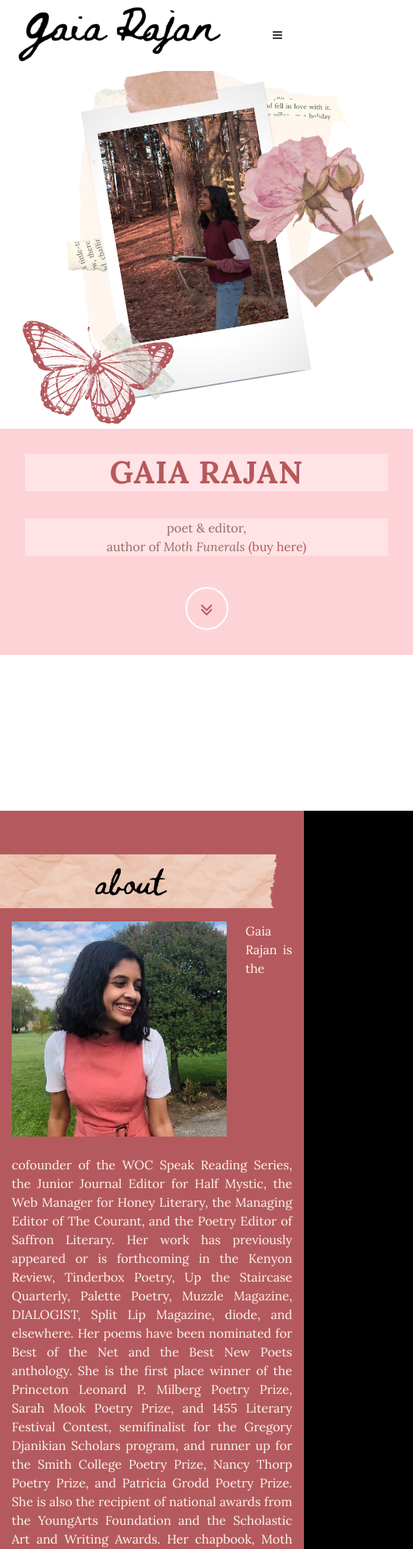
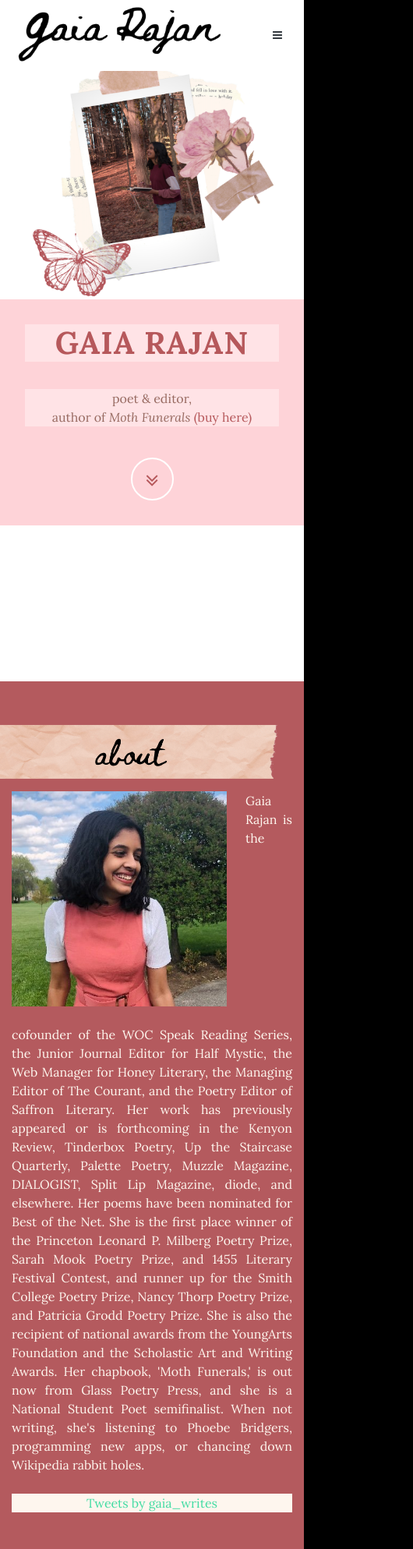
Before and after one commit to gaiarajan/gaiarajan.github.io, a plain HTML site: page index.html in a window 390 px wide. Shown: the top 1987 px of the page at 78% size, 530 px wide, since content can reach past the window. Drawn offline with nearby package versions, Linux system fonts and the light colour scheme.

Commit message:
Update index.html

```diff
--- a/index.html
+++ b/index.html
@@ -3,17 +3,16 @@
 
 <head>
     <meta charset="utf-8">
-    <meta name="viewport" content="width=device-width, initial-scale=1.0, shrink-to-fit=yes">
+    <meta name="viewport" content="width=device-width, initial-scale=1.0, shrink-to-fit=no">
     <title>Gaia Rajan</title>
     <link rel="stylesheet" href="assets/bootstrap/css/bootstrap.min.css">
     <link rel="stylesheet" href="https://fonts.googleapis.com/css?family=Lora:400,700,400italic,700italic">
     <link rel="stylesheet" href="https://fonts.googleapis.com/css?family=Cabin:700">
     <link rel="stylesheet" href="assets/fonts/font-awesome.min.css">
     <link rel="stylesheet" href="assets/css/additional.css">
-    <link rel="shortcut icon" type="image/png" href="assets/img/favicon.png"/>
 </head>
 
-<body id="page-top" class = "indexbody">
+<body id="page-top" class="indexbody">
     <nav class="navbar navbar-light navbar-expand-md fixed-top" id="mainNav" style="background: var(--white);">
         <div class="container"><a href="index.html"><img class="img-fluid" src="assets/img/Screen%20Shot%202021-03-15%20at%209.37.45%20PM.png" style="max-width: 270px;"></a><button data-toggle="collapse" class="navbar-toggler navbar-toggler-right" data-target="#navbarResponsive" type="button" aria-controls="navbarResponsive" aria-expanded="false" aria-label="Toggle navigation" value="Menu" style="color: var(--gray-dark);"><i class="fa fa-bars" style="color: var(--gray-dark);"></i></button>
             <div class="collapse navbar-collapse" id="navbarResponsive">
@@ -27,11 +26,11 @@
             </div>
         </div>
     </nav>
-    <header id ="indexxx" class="masthead" style="background: var(--white);padding-top: 10%;">
+    <header class="masthead" style="background: var(--white);padding-top: 10%;">
         <div class="intro-body">
             <div class="container">
                 <div class="row" style="background: rgb(254,211,216);">
-                    <div class="col-md-6 col-xl-7" style="background: #ffffff;"><img src="assets/img/Screen%20Shot%202021-03-15%20at%2011.29.49%20PM.png" style="max-width: 500px;padding-top: 0px;"></div>
+                    <div class="col-md-6 col-xl-7" style="background: #ffffff;"><img class="main-image" src="assets/img/Screen%20Shot%202021-03-15%20at%2011.29.49%20PM.png" style="max-width: 500px;padding-top: 0px;"></div>
                     <div class="col-md-6 col-xl-5 align-self-center" style="padding: 2rem;">
                         <h1 class="text-center" id="introo" style="color: rgb(182,88,91);font-family: Lora, serif;justify-content: center;align-items: center;display: flex;background: #ffe3e6;">Gaia rajan</h1>
                         <p id="introo" style="color: rgb(151,106,97);">poet &amp; editor, <br>author of <em>Moth Funerals</em><a href="http://www.glass-poetry.com/chapbooks/moth-funerals.html"><em> </em>(buy here)</a></p><a class="btn btn-link btn-circle" role="button" href="#about"><i class="fa fa-angle-double-down animated"></i></a>
@@ -43,10 +42,10 @@
     <section class="text-center content-section" id="about" style="background: #b45a5e;padding-bottom: 50px;padding-top: 50px;"><img src="assets/img/Screen_Shot_2021-03-16_at_3.42.53_PM-removebg-preview.png" style="max-width: 400px;margin-left: -15%;padding-bottom: 2%;">
         <div class="container">
             <div class="row">
-                <div class="col-md-6 col-lg-8"><img class="float-left" src="assets/img/headshot_web.jpg" style="max-width: 300px;padding: 1.5rem;padding-top: 0px;padding-left: 0px;">
-                    <p class="text-justify" style="background: transparent;color: rgb(254,246,238);">Gaia Rajan is the cofounder of the WOC Speak Reading Series, the Junior Journal Editor for Half Mystic, the Web Manager for Honey Literary, the Managing Editor of The Courant, and the Poetry Editor of Saffron Literary. Her work has previously appeared or is forthcoming in the Kenyon Review, Tinderbox Poetry, Up the Staircase Quarterly, Palette Poetry, Muzzle Magazine, DIALOGIST, Split Lip Magazine, diode, and elsewhere. Her poems have been nominated for Best of the Net and the Best New Poets anthology. She is the first place winner of the Princeton Leonard P. Milberg Poetry Prize, Sarah Mook Poetry Prize, and 1455 Literary Festival Contest, semifinalist for the Gregory Djanikian Scholars program, and runner up for the Smith College Poetry Prize, Nancy Thorp Poetry Prize, and Patricia Grodd Poetry Prize. She is also the recipient of national awards from the YoungArts Foundation and the Scholastic Art and Writing Awards. Her chapbook, Moth Funerals, is out now from Glass Poetry Press, and she is a two-time National Student Poet semifinalist. When not writing, she's listening to Phoebe Bridgers, programming new apps, or chancing down Wikipedia rabbit holes.&nbsp;<br></p>
+                <div class="col-lg-8"><img class="float-left" src="assets/img/headshot_web.jpg" style="max-width: 300px;padding: 1.5rem;padding-top: 0px;padding-left: 0px;">
+                    <p class="text-justify" style="background: transparent;color: rgb(254,246,238);">Gaia Rajan is the cofounder of the WOC Speak Reading Series, the Junior Journal Editor for Half Mystic, the Web Manager for Honey Literary, the Managing Editor of The Courant, and the Poetry Editor of Saffron Literary. Her work has previously appeared or is forthcoming in the Kenyon Review, Tinderbox Poetry, Up the Staircase Quarterly, Palette Poetry, Muzzle Magazine, DIALOGIST, Split Lip Magazine, diode, and elsewhere. Her poems have been nominated for Best of the Net. She is the first place winner of the Princeton Leonard P. Milberg Poetry Prize, Sarah Mook Poetry Prize, and 1455 Literary Festival Contest, and runner up for the Smith College Poetry Prize, Nancy Thorp Poetry Prize, and Patricia Grodd Poetry Prize. She is also the recipient of national awards from the YoungArts Foundation and the Scholastic Art and Writing Awards. Her chapbook, 'Moth Funerals,' is out now from Glass Poetry Press, and she is a National Student Poet semifinalist. When not writing, she's listening to Phoebe Bridgers, programming new apps, or chancing down Wikipedia rabbit holes.&nbsp;<br></p>
                 </div>
-                <div class="col-md-6 col-lg-4"><div style = "background-color:rgb(254,246,238)"><a class="twitter-timeline" data-height="500" data-dnt="true" data-chrome="transparent nofooter noborders noheader noscrollbar"
+                <div class="col-lg-4"><div style = "background-color:rgb(254,246,238)"><a class="twitter-timeline" data-height="500" data-dnt="true" data-chrome="transparent nofooter noborders noheader noscrollbar"
 data-theme="light" href="https://twitter.com/gaia_writes?ref_src=twsrc%5Etfw">Tweets by gaia_writes</a> <script async src="https://platform.twitter.com/widgets.js" charset="utf-8"></script></div></div>
             </div>
         </div>
@@ -58,7 +57,7 @@ data-theme="light" href="https://twitter.com/gaia_writes?ref_src=twsrc%5Etfw">Tw
             </div>
         </div>
     </section>
-    <section class="text-center teaser-section content-section" id="teaser" style="color: var(--indigo);background: rgb(254,227,230);max-width:100%;padding-top: 120px;padding-bottom: 120px;">
+    <section class="text-center teaser-section content-section" id="teaser" style="color: var(--indigo);background: rgb(254,227,230);padding-top: 120px;padding-bottom: 120px;">
         <div class="container">
             <div class="col-lg-12 mx-auto">
                 <h1 class="text-left" style="color: rgb(180,90,94);font-family: Cabin, sans-serif;max-width: 70%;margin-right: 15%;margin-left: 15%;"><strong><em>Our lives beginning over</em></strong><br><strong><em>and over and over—</em></strong><br></h1>
```
